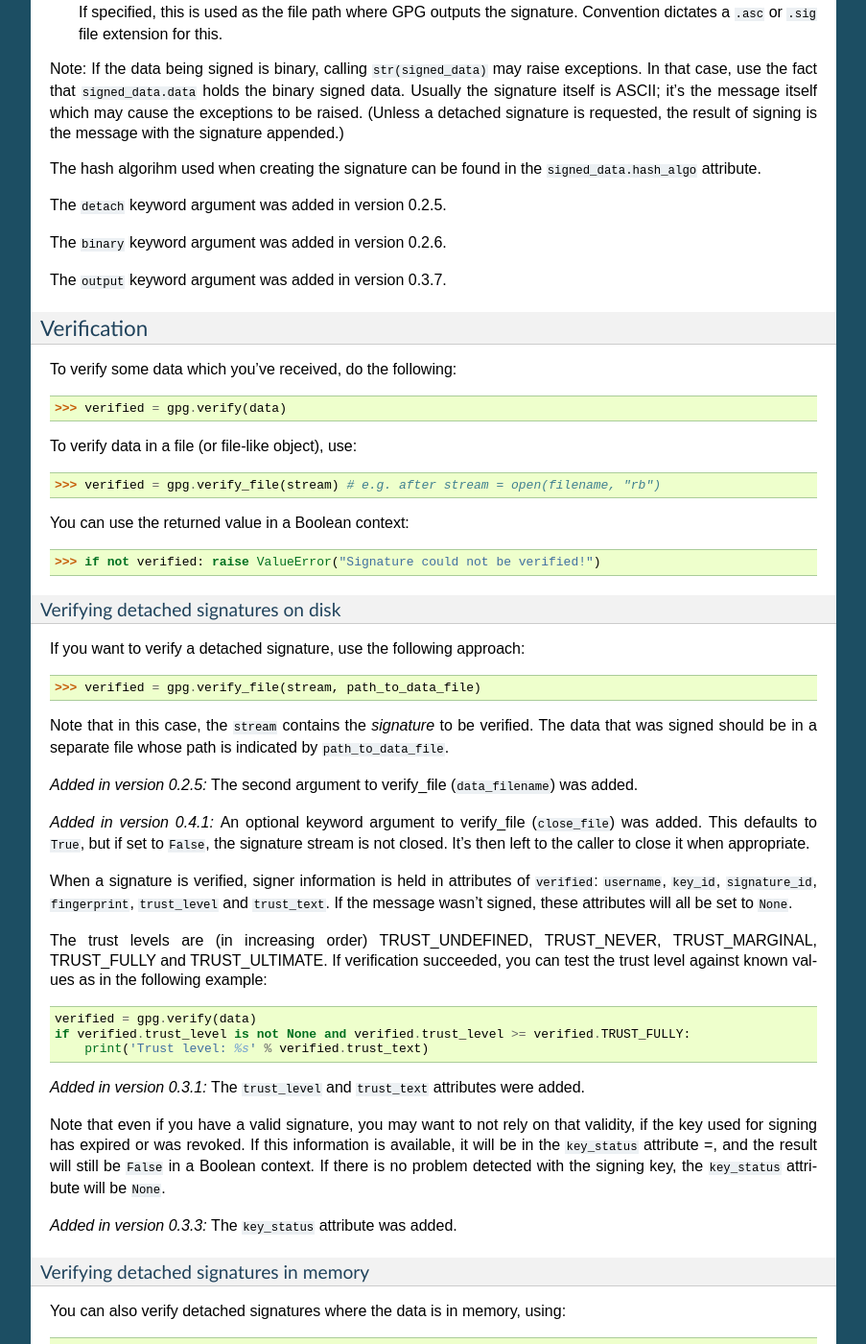
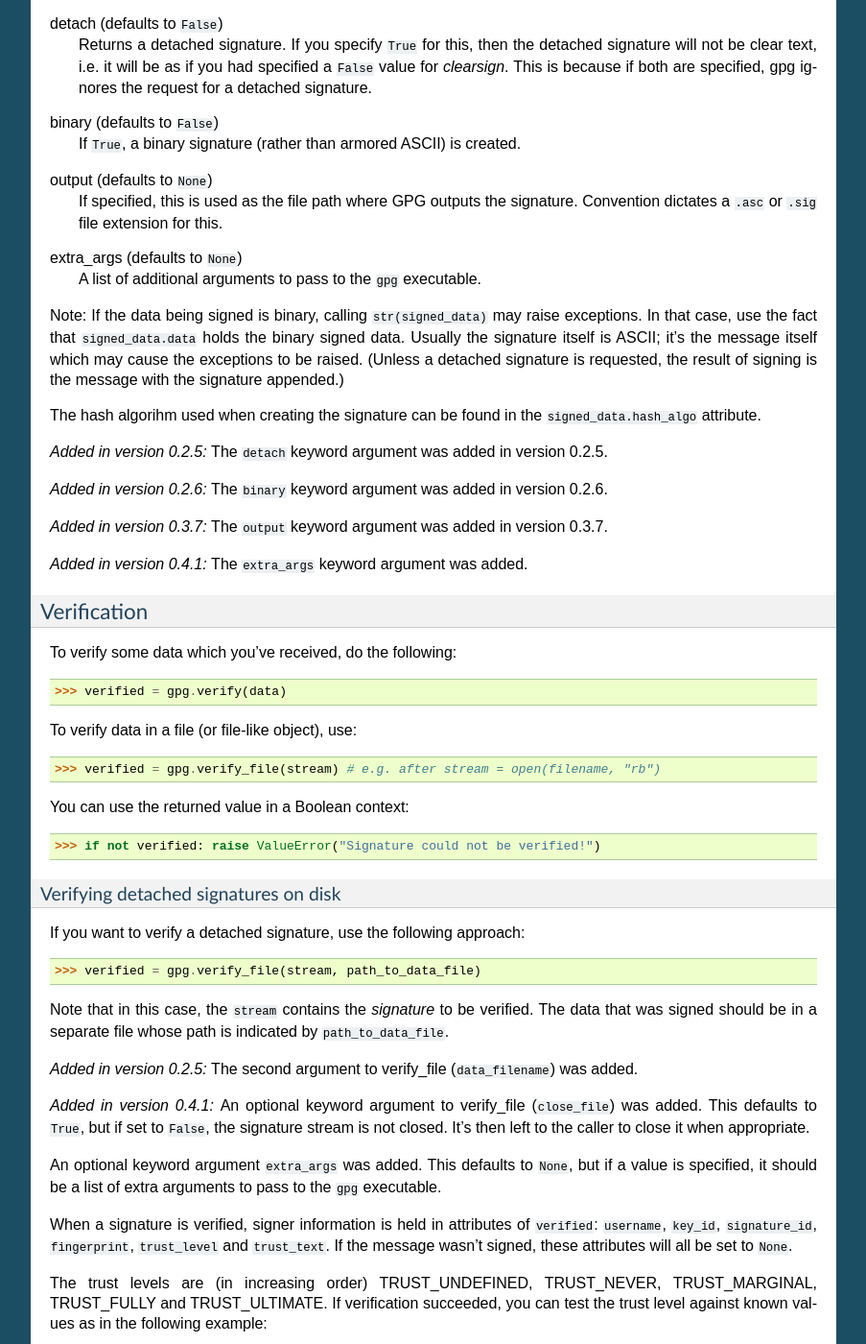
Before and after one commit to vsajip/python-gnupg, a Sphinx documentation site: the page built from docs/index.rst, in a window 1280 px wide and 1400 px high, scrolled down 10272 px. Shown: the whole window at 96% size, without its empty margins (198-1101 px from the left). Built offline with Sphinx 7.4.7, drawn with Linux system fonts in a browser that asks for light colours; some of the changed text lies outside the part shown.

Commit message:
Added extra_args argument, updated documentation.

```diff
--- a/README.rst
+++ b/README.rst
@@ -74,6 +74,10 @@ Released: Not yet.
 * Added close_file keyword argument to verify_file to allow the file closing
   to be made optional. Current behaviour is maintained - close_file=False can
   be passed to skip closing the file being verified.
+
+
+* Added the ``extra_args`` keyword parameter to allow custom arguments to be
+  passed to the ``gpg`` executable.
 
 
 0.4.0
--- a/docs/index.rst
+++ b/docs/index.rst
@@ -406,6 +406,8 @@ always_trust (defaults to ``False``)
     Skip key validation and assume that used keys are always fully trusted.
 passphrase (defaults to ``None``)
     A passphrase to use when accessing the keyrings.
+extra_args (defaults to ``None``)
+    A list of additional arguments to pass to the ``gpg`` executable.
 
 .. index:: Encryption; symmetric
 
@@ -414,6 +416,9 @@ symmetric (defaults to ``False``)
 
 .. versionchanged:: 0.3.5
    A string can be passed for the ``symmetric`` argument, as well as ``True`` or ``False``. If a string is passed, it should be a symmetric cipher algorithm supported by the ``gpg`` you are using.
+
+.. versionadded:: 0.4.1
+   The ``extra_args`` keyword argument was added.
 
 The ``encrypt_file`` method takes the following additional keyword arguments:
 
@@ -446,6 +451,11 @@ always_trust (defaults to ``False``)
     Skip key validation and assume that used keys are always fully trusted.
 passphrase (defaults to ``None``)
     A passphrase to use when accessing the keyrings.
+extra_args (defaults to ``None``)
+    A list of additional arguments to pass to the ``gpg`` executable.
+
+.. versionadded:: 0.4.1
+   The ``extra_args`` keyword argument was added.
 
 The ``decrypt_file`` method takes the following additional keyword argument:
 
@@ -509,22 +519,25 @@ binary (defaults to ``False``)
     If ``True``, a binary signature (rather than armored ASCII) is created.
 output (defaults to ``None``)
     If specified, this is used as the file path where GPG outputs the signature. Convention dictates a ``.asc`` or ``.sig`` file extension for this.
+extra_args (defaults to ``None``)
+    A list of additional arguments to pass to the ``gpg`` executable.
 
 Note: If the data being signed is binary, calling ``str(signed_data)`` may raise exceptions. In that case, use the fact that ``signed_data.data`` holds the binary signed data. Usually the signature itself is ASCII; it's the message itself which may cause the exceptions to be raised. (Unless a detached signature is requested, the result of signing is the message with the signature appended.)
 
 The hash algorihm used when creating the signature can be found in the ``signed_data.hash_algo`` attribute.
 
-.. versionadded 0.2.5
+.. versionadded:: 0.2.5
+   The ``detach`` keyword argument was added in version 0.2.5.
 
-The ``detach`` keyword argument was added in version 0.2.5.
+.. versionadded:: 0.2.6
+   The ``binary`` keyword argument was added in version 0.2.6.
 
-.. versionadded 0.2.6
+.. versionadded:: 0.3.7
+   The ``output`` keyword argument was added in version 0.3.7.
 
-The ``binary`` keyword argument was added in version 0.2.6.
+.. versionadded:: 0.4.1
+   The ``extra_args`` keyword argument was added.
 
-.. versionadded 0.3.7
-
-The ``output`` keyword argument was added in version 0.3.7.
 
 .. index:: Verification
 
@@ -562,6 +575,10 @@ The data that was signed should be in a separate file whose path is indicated by
    defaults to ``True``, but if set to ``False``, the signature stream is not
    closed. It's then left to the caller to close it when appropriate.
 
+   An optional keyword argument ``extra_args`` was added. This defaults to ``None``,
+   but if a value is specified, it should be a list of extra arguments to pass to
+   the ``gpg`` executable.
+
 When a signature is verified, signer information is held in attributes of ``verified``: ``username``, ``key_id``, ``signature_id``,
 ``fingerprint``, ``trust_level`` and ``trust_text``. If the message wasn't signed, these attributes will all be set to ``None``.
 
@@ -593,8 +610,14 @@ where *data* should be a byte string of the data to be verified against the
 signature in the file named by *path_to_signature_file*. The returned value is
 the same as for the other verification methods.
 
+In addition, an ``extra_args`` keyword parameter can be specified. If provided,
+this is treated as a list of additional arguments to pass to the ``gpg`` executable.
+
 .. versionadded:: 0.3.6
    The ``verify_data`` method was added.
+
+.. versionadded:: 0.4.1
+   The ``extra_args`` keyword argument was added.
 
 Passphrases
 ===========
```
Also changed, not shown: gnupg.py (+19 -8 lines).
